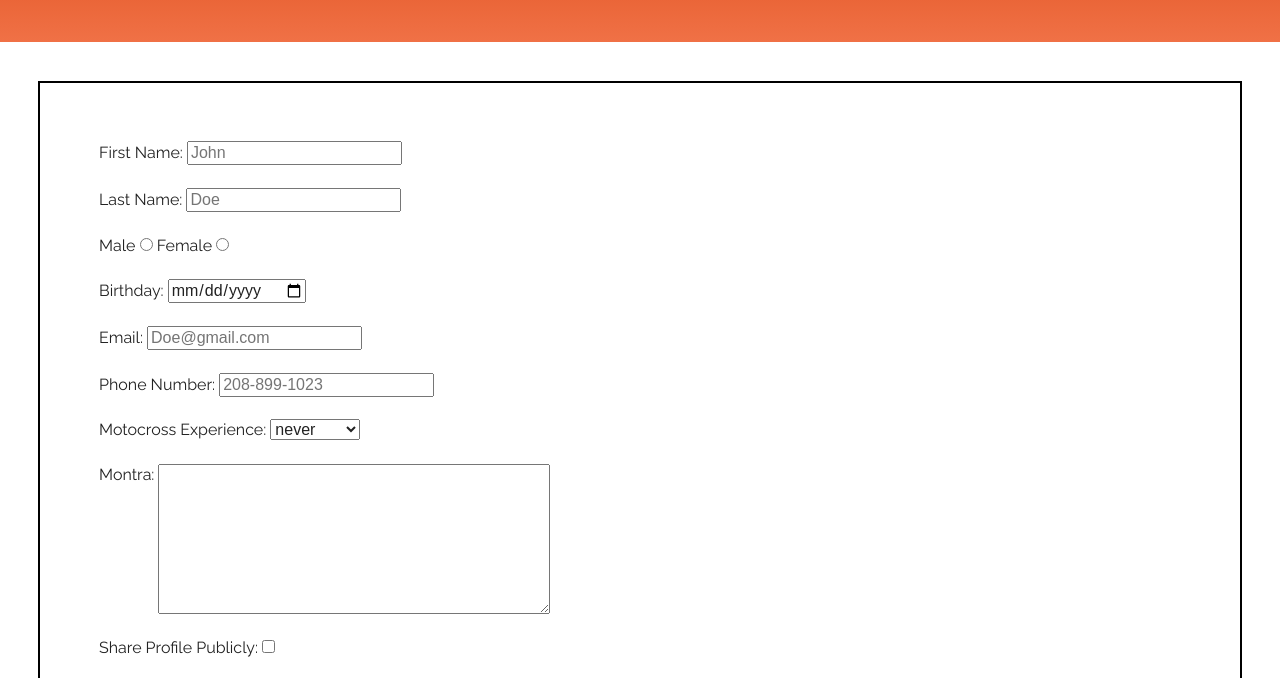
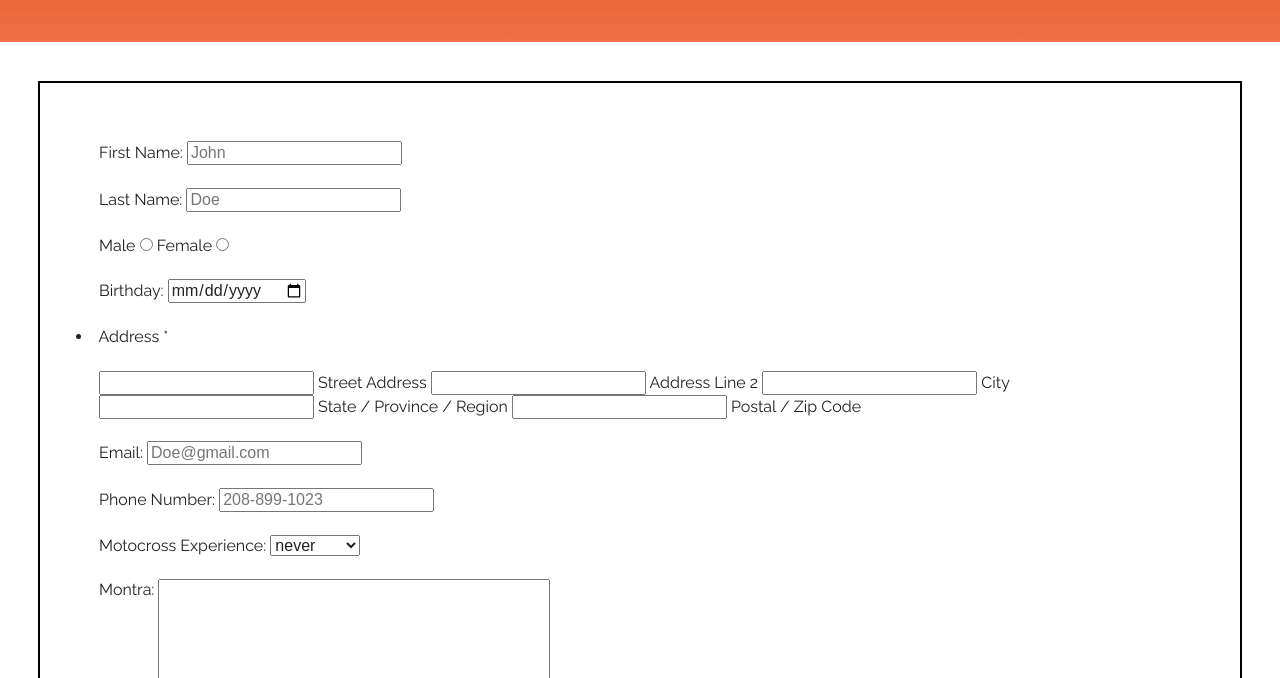
Before and after one commit to jwoods1/DWS2Week3, a plain HTML site: page index.html in a window 1280 px wide. Shown: the part 122-800 px from the top of the page. Drawn offline with Linux system fonts and the light colour scheme.

Commit message:
added address stuff

```diff
--- a/index.html
+++ b/index.html
@@ -47,6 +47,34 @@
                        <label for="bday">Birthday:</label>
                        <input type="date" name="bday" id="bday" required aria-required="true">
                     </div>
+                    <li id="fo10li3" class="complex notranslate      ">
+                        <label class="desc" id="title3" for="Field3">
+                            Address
+                            <span id="req_3" class="req">*</span>
+                        </label>
+                        <div>
+                            <span class="full addr1">
+                                <input id="Field3" name="Field3" type="text" class="field text addr" value="" tabindex="3" onkeyup="handleInput(this);" onchange="handleInput(this);" required="">
+                                <label for="Field3">Street Address</label>
+                            </span>
+                            <span class="full addr2">
+                                <input id="Field4" name="Field4" type="text" class="field text addr" value="" tabindex="4" onkeyup="handleInput(this);" onchange="handleInput(this);">
+                                <label for="Field4">Address Line 2</label>
+                            </span>
+                            <span class="left city">
+                                <input id="Field5" name="Field5" type="text" class="field text addr" value="" tabindex="5" onkeyup="handleInput(this);" onchange="handleInput(this);" required="">
+                                <label for="Field5">City</label>
+                            </span>
+                            <span class="right state">
+                                <input id="Field6" name="Field6" type="text" class="field text addr" value="" tabindex="6" onkeyup="handleInput(this);" onchange="handleInput(this);" required="">
+                                <label for="Field6">State / Province / Region</label>
+                            </span>
+                            <span class="left zip">
+                                <input id="Field7" name="Field7" type="text" class="field text addr" value="" maxlength="15" tabindex="7" onkeyup="handleInput(this);" onchange="handleInput(this);" required="">
+                                <label for="Field7">Postal / Zip Code</label>
+                            </span>
+                        </div>
+                        </li>
                     <div>
                        <label for="email">Email:</label>
                        <input type="email" name="email" id="email" placeholder="Doe@gmail.com" required aria-required="true">
```
